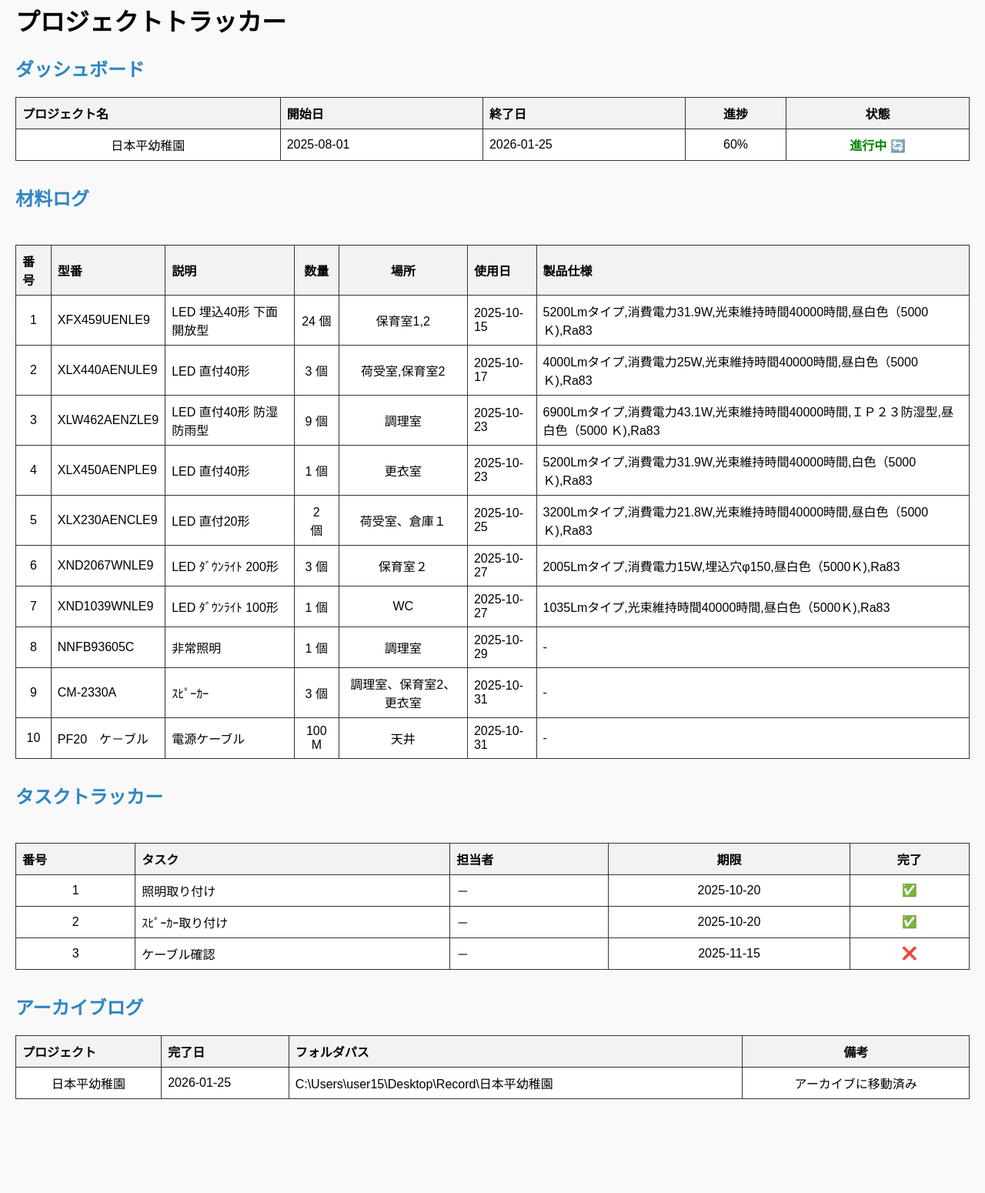
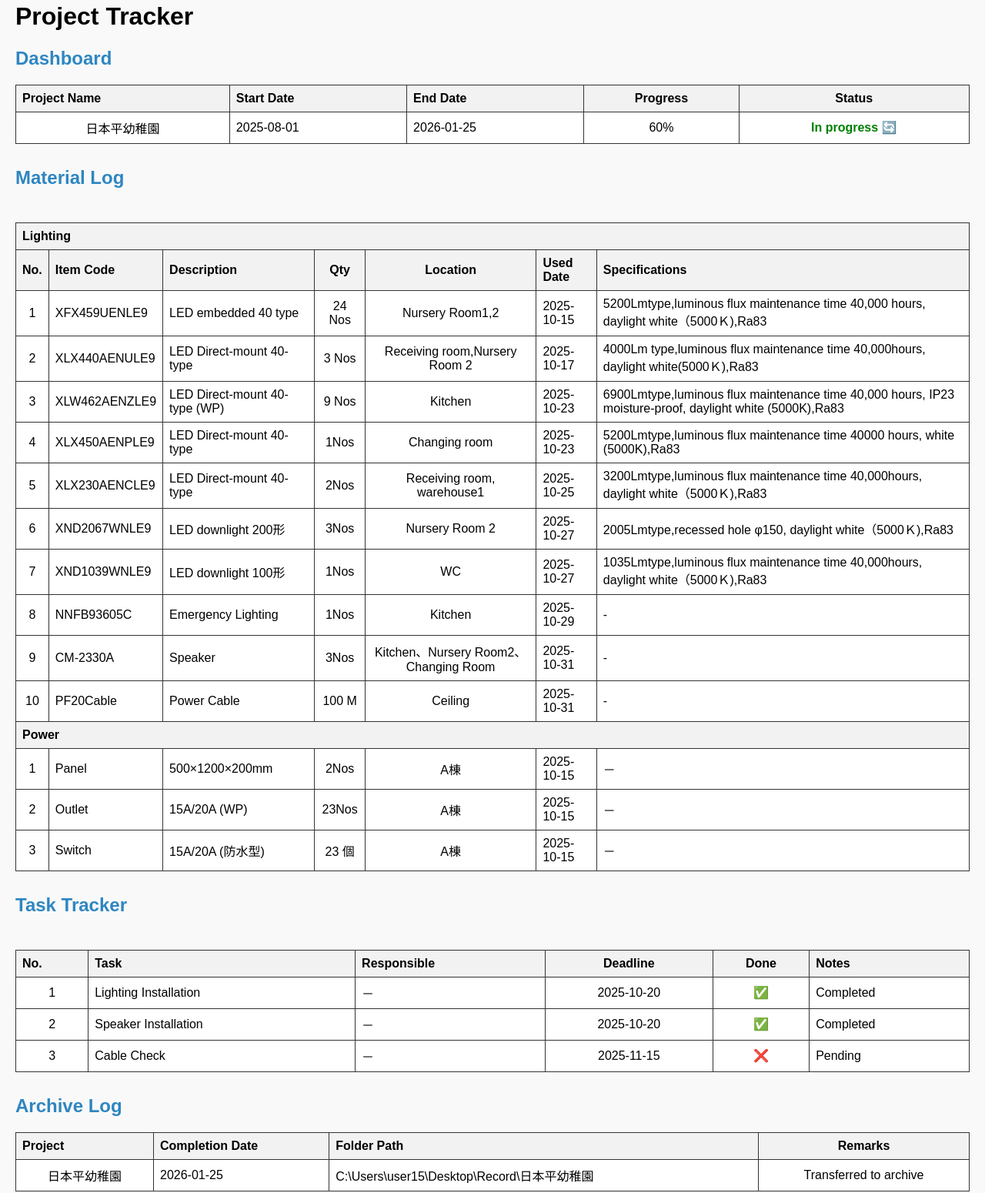
Before and after one commit to winwinhtay272727-UIX/my-web, a plain HTML site: page index.html in a window 1280 px wide. Shown: the part 18-1568 px from the top of the page at 77% size. Before the commit the page ends 1476 px from the top, so only its background shows below. Drawn offline with Linux system fonts and the light colour scheme.

Commit message:
Add files via upload

```diff
--- a/index.html
+++ b/index.html
@@ -2,7 +2,7 @@
 <html lang="ja">
 <head>
     <meta charset="UTF-8">
-    <title>プロジェクトトラッカー</title>
+    <title>Project Tracker</title>
     <style>
         body {
             font-family: Arial, sans-serif;
@@ -51,115 +51,124 @@
 </head>
 <body>
 
-<h1>プロジェクトトラッカー</h1>
+<h1>Project Tracker</h1>
 
-<h2>ダッシュボード</h2>
+<h2>Dashboard</h2>
 <table>
     <tr>
-        <th>プロジェクト名</th>
-        <th>開始日</th>
-        <th>終了日</th>
-        <th>進捗</th>
-        <th>状態</th>
+        <th>Project Name</th>
+        <th>Start Date</th>
+        <th>End Date</th>
+        <th>Progress</th>
+        <th>Status</th>
     </tr>
     <tr>
         <td>日本平幼稚園</td>
         <td>2025-08-01</td>
         <td>2026-01-25</td>
         <td>60%</td>
-        <td class="status-complete">進行中 🔄</td>
+        <td class="status-complete">In progress 🔄</td>
     </tr>
 
 </table>
 
 
-<h2>材料ログ</h2>
+<h2>Material Log</h2>
 <table>
+
+ <tr>
+
+     <th colspan="7" style="text-align:left; background-color:#f2f2f2; font-weight:bold;">
+            Lighting
+        </th>
+     </tr>
     <tr>
-        <th>番号</th>
-        <th>型番</th>
-        <th>説明</th>
-        <th>数量</th>
-        <th>場所</th>
-        <th>使用日</th>
-	<th>製品仕様</th>
+        <th>No.</th>
+        <th>Item Code</th>
+        <th>Description</th>
+        <th>Qty</th>
+        <th>Location</th>
+        <th>Used Date</th>
+	<th>Specifications</th>
 
     </tr>
+
+
     <tr>
         <td>1</td>
         <td>XFX459UENLE9</td>
-        <td>LED 埋込40形 下面開放型</td>
-        <td>24 個</td>
-        <td>保育室1,2</td>
+        <td>LED embedded 40 type</td>
+        <td>24 Nos</td>
+        <td>Nursery Room1,2</td>
         <td>2025-10-15</td>
-	<td>5200Lmタイプ,消費電力31.9W,光束維持時間40000時間,昼白色（5000Ｋ),Ra83</td>
+	<td>5200Lmtype,luminous flux maintenance time 40,000 hours, daylight white（5000Ｋ),Ra83</td>
 
     </tr>
     <tr>
         <td>2</td>
         <td>XLX440AENULE9</td>
-        <td>LED 直付40形</td>
-        <td>3 個</td>
-        <td>荷受室,保育室2</td>
+        <td>LED Direct-mount 40-type</td>
+        <td>3 Nos</td>
+        <td>Receiving room,Nursery Room 2</td>
         <td>2025-10-17</td>
-	<td>4000Lmタイプ,消費電力25W,光束維持時間40000時間,昼白色（5000Ｋ),Ra83</td>
+	<td>4000Lm type,luminous flux maintenance time 40,000hours, daylight white(5000Ｋ),Ra83</td>
 
     </tr>
 　　<tr>
         <td>3</td>
         <td>XLW462AENZLE9</td>
-        <td>LED 直付40形 防湿防雨型</td>
-        <td>9 個</td>
-        <td>調理室</td>
+        <td>LED Direct-mount 40-type (WP)</td>
+        <td>9 Nos</td>
+        <td>Kitchen</td>
         <td>2025-10-23</td>
-	<td>6900Lmタイプ,消費電力43.1W,光束維持時間40000時間,ＩＰ２３防湿型,昼白色（5000 	Ｋ),Ra83</td>
+	<td>6900Lmtype,luminous flux maintenance time 40,000 hours, IP23 moisture-proof, daylight white (5000K),Ra83</td>
     </tr>
 　　<tr>
         <td>4</td>
         <td>XLX450AENPLE9</td>
-        <td>LED 直付40形</td>
-        <td>1 個</td>
-        <td>更衣室</td>
+        <td>LED Direct-mount 40-type</td>
+        <td>1Nos</td>
+        <td>Changing room</td>
         <td>2025-10-23</td>
-	<td>5200Lmタイプ,消費電力31.9W,光束維持時間40000時間,白色（5000Ｋ),Ra83</td>
+	<td>5200Lmtype,luminous flux maintenance time 40000 hours, white (5000K),Ra83</td>
     </tr>
 　　<tr>
         <td>5</td>
         <td>XLX230AENCLE9</td>
-        <td>LED 直付20形</td>
-        <td>2　個</td>
-        <td>荷受室、倉庫１</td>
+        <td>LED Direct-mount 40-type</td>
+        <td>2Nos</td>
+        <td>Receiving room, warehouse1</td>
         <td>2025-10-25</td>
-	<td>3200Lmタイプ,消費電力21.8W,光束維持時間40000時間,昼白色（5000Ｋ),Ra83</td>
+	<td>3200Lmtype,luminous flux maintenance time 40,000hours, daylight white（5000Ｋ),Ra83</td>
 
     </tr>
 　　<tr>
         <td>6</td>
         <td>XND2067WNLE9</td>
-        <td>LED ﾀﾞｳﾝﾗｲﾄ 200形</td>
-        <td>3 個</td>
-        <td>保育室２</td>
+        <td>LED downlight 200形</td>
+        <td>3Nos</td>
+        <td>Nursery Room 2</td>
         <td>2025-10-27</td>
-	<td>2005Lmタイプ,消費電力15W,埋込穴φ150,昼白色（5000Ｋ),Ra83</td>
+	<td>2005Lmtype,recessed hole φ150, daylight white（5000Ｋ),Ra83</td>
 
 
     </tr>
 　　<tr>
         <td>7</td>
         <td>XND1039WNLE9</td>
-        <td>LED ﾀﾞｳﾝﾗｲﾄ 100形</td>
-        <td>1 個</td>
+        <td>LED downlight 100形</td>
+        <td>1Nos</td>
         <td>WC</td>
         <td>2025-10-27</td>
-	<td>1035Lmタイプ,光束維持時間40000時間,昼白色（5000Ｋ),Ra83</td>
+	<td>1035Lmtype,luminous flux maintenance time 40,000hours, daylight white（5000Ｋ),Ra83</td>
 
     </tr>
 　　<tr>
         <td>8</td>
         <td>NNFB93605C</td>
-        <td>非常照明</td>
-        <td>1 個</td>
-        <td>調理室</td>
+        <td>Emergency Lighting</td>
+        <td>1Nos</td>
+        <td>Kitchen</td>
         <td>2025-10-29</td>
 	<td>-</td>
 
@@ -167,72 +176,115 @@
 　　<tr>
         <td>9</td>
         <td>CM-2330A</td>
-        <td>ｽﾋﾟｰｶｰ</td>
-        <td>3 個</td>
-        <td>調理室、保育室2、更衣室</td>
+        <td>Speaker</td>
+        <td>3Nos</td>
+        <td>Kitchen、Nursery Room2、Changing Room</td>
         <td>2025-10-31</td>
 	<td>-</td>
     </tr>
 　　<tr>
         <td>10</td>
-        <td>PF20　ケ－ブル</td>
-        <td>電源ケーブル</td>
+        <td>PF20Cable</td>
+        <td>Power Cable</td>
         <td>100 M</td>
-        <td>天井</td>
+        <td>Ceiling</td>
         <td>2025-10-31</td>
 	<td>-</td>
     </tr>
 
+  <tr>
+
+     <th colspan="7" style="text-align:left; background-color:#f2f2f2; font-weight:bold;">
+            Power
+        </th>
+     </tr>
+　　　<tr>
+        <td>1</td>
+        <td>Panel</td>
+        <td>500×1200×200mm</td>
+        <td>2Nos</td>
+        <td>A棟</td>
+        <td>2025-10-15</td>
+	<td>－</td>
+
+    </tr>
+　　<tr>
+        <td>2</td>
+        <td>Outlet</td>
+        <td>15A/20A (WP)</td>
+        <td>23Nos</td>
+        <td>A棟</td>
+        <td>2025-10-15</td>
+	<td>－</td>
+
+    </tr>
+    <tr>
+        <td>3</td>
+        <td>Switch</td>
+        <td>15A/20A (防水型)</td>
+        <td>23 個</td>
+        <td>A棟</td>
+        <td>2025-10-15</td>
+	<td>－</td>
+
+    </tr>
 
 </table>
 
 
-<h2>タスクトラッカー</h2>
+<h2>Task Tracker</h2>
 <table>
     <tr>
-        <th>番号</th>
-        <th>タスク</th>
-        <th>担当者</th>
-        <th>期限</th>
-        <th>完了</th>
+        <th>No.</th>
+        <th>Task</th>
+        <th>Responsible</th>
+        <th>Deadline</th>
+        <th>Done</th>
+        <th>Notes</th>
     </tr>
     <tr>
         <td>1</td>
-        <td>照明取り付け</td>
+        <td>Lighting Installation</td>
         <td>－</td>
         <td>2025-10-20</td>
         <td>✅</td>
+	<td>Completed</td>
+
     </tr>
 　　<tr>
         <td>2</td>
-        <td>ｽﾋﾟｰｶｰ取り付け</td>
+        <td>Speaker Installation </td>
         <td>－</td>
         <td>2025-10-20</td>
         <td>✅</td>
+	<td>Completed</td>
+
     </tr>
 
     <tr>
         <td>3</td>
-        <td>ケーブル確認</td>
+        <td>Cable Check</td>
         <td>－</td>
         <td>2025-11-15</td>
         <td>❌</td>
+	<td>Pending</td>
+
     </tr>
 </table>
 
-<h2>アーカイブログ</h2>
+<h2>Archive Log</h2>
 <table>
     <tr>
-        <th>プロジェクト</th>
-        <th>完了日</th>
-        <th>フォルダパス</th>
-        <th>備考</th>
+        <th>Project</th>
+        <th>Completion Date</th>
+        <th>Folder Path</th>
+        <th>Remarks</th>
     </tr>
     <tr>
         <td>日本平幼稚園</td>
         <td>2026-01-25</td>
         <td>C:\Users\user15\Desktop\Record\日本平幼稚園</td>
-        <td>アーカイブに移動済み</td>
+        <td>Transferred to archive</td>
     </tr>
 </table>
 
```
